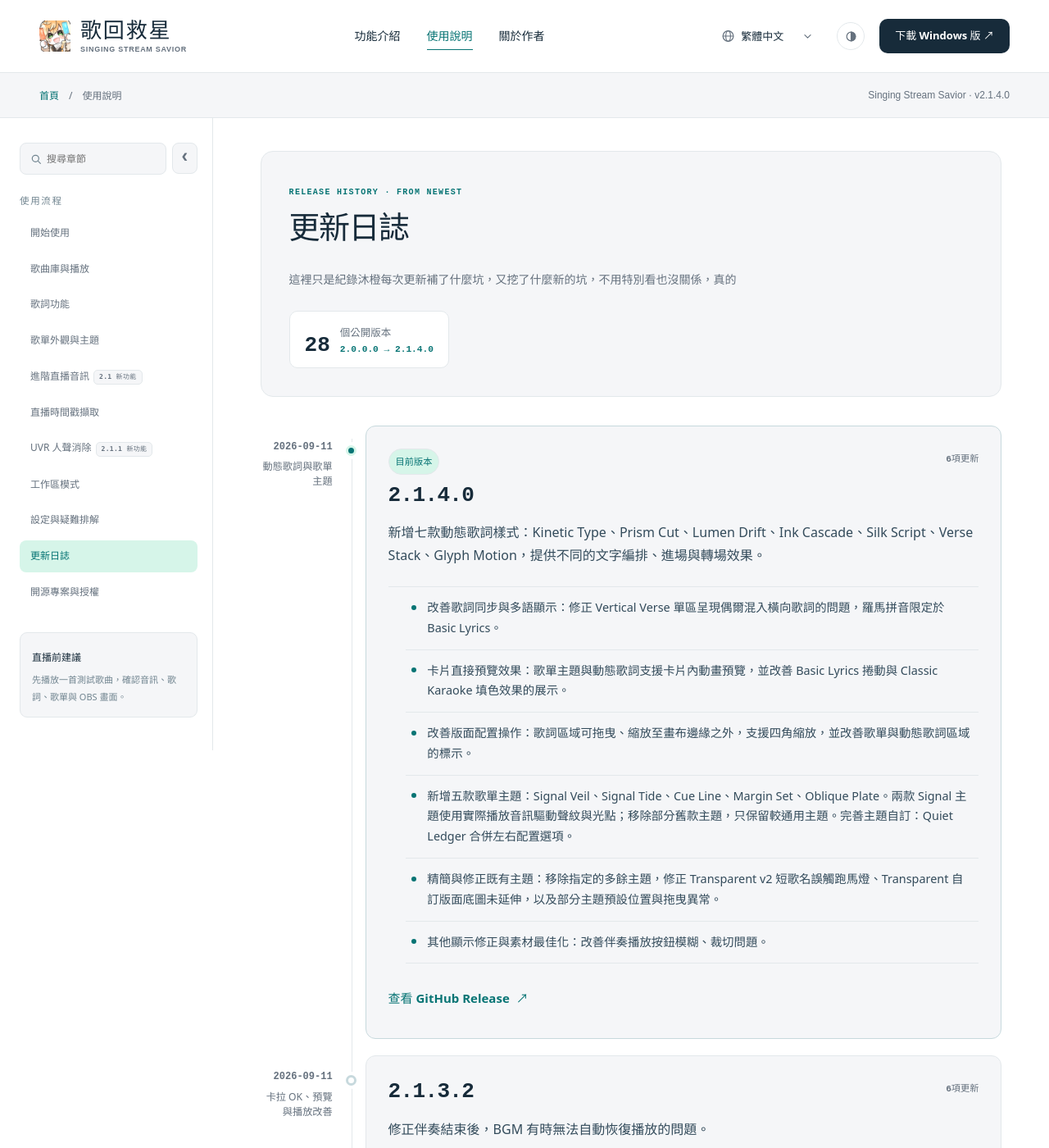
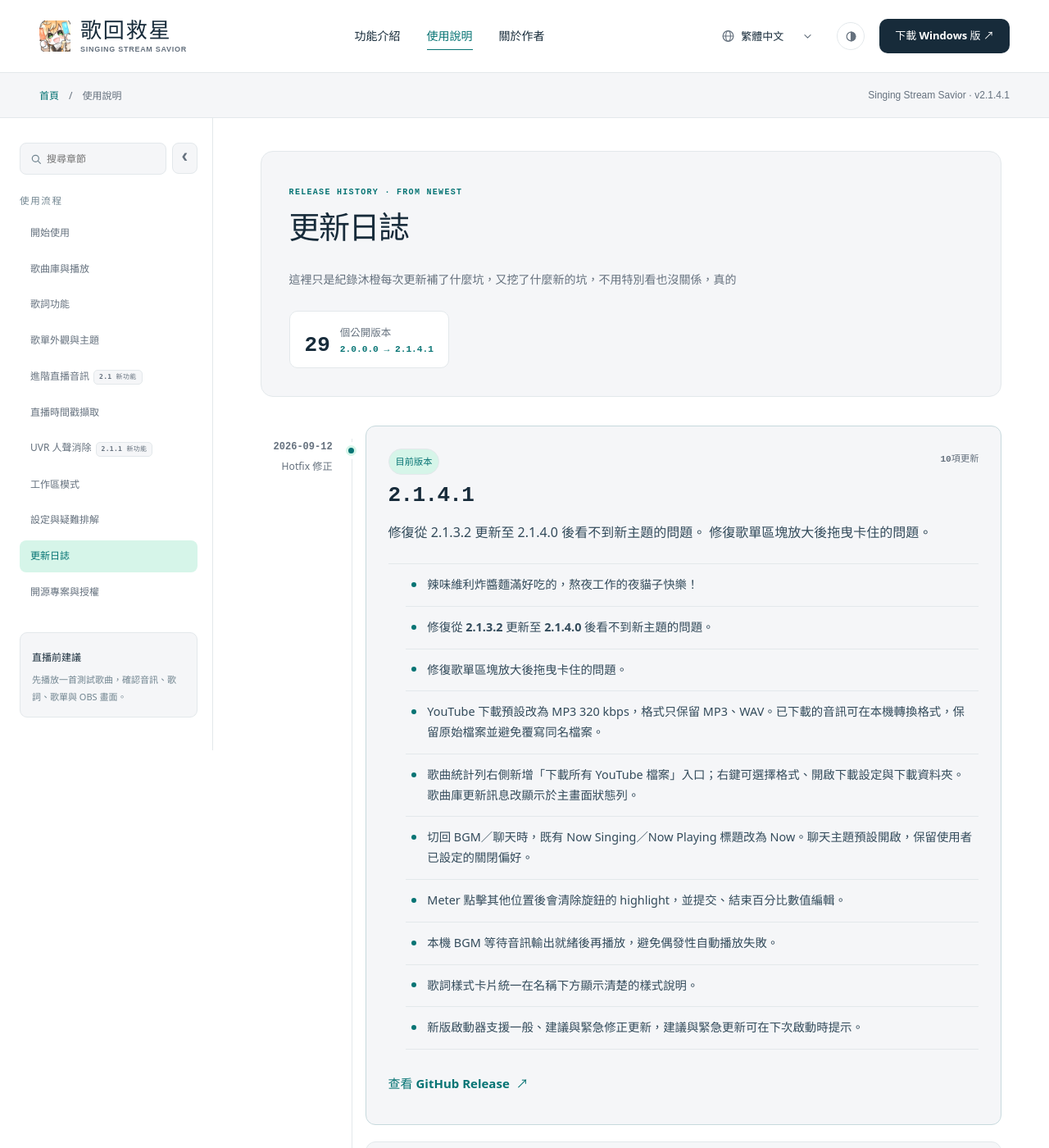
Before and after one commit to NoonIsAwesome/Singing-Stream-Savior-Manual, a Jekyll site: the page built from changelog.md, in a window 1280 px wide and 1400 px high. Shown: the whole window at 82% size. Built offline with Jekyll 4.4.1, drawn with Linux system fonts in a browser that asks for light colours.

Commit message:
Document 2.1.4.1 hotfix with highlighted release notes

```diff
--- a/_data/release-2-1-4-0.yml
+++ b/_data/release-2-1-4-0.yml
@@ -1,7 +1,7 @@
 release:
   version: "2.1.4.0"
   date: "2026-09-11"
-  latest: true
+  latest: false
   type:
     en: "Animated lyrics and playlist themes"
     zh-TW: "動態歌詞與歌單主題"
--- /dev/null
+++ b/_data/release-2-1-4-1.yml
@@ -0,0 +1,95 @@
+release:
+  version: "2.1.4.1"
+  date: "2026-09-12"
+  latest: true
+  type:
+    en: "Hotfix update"
+    zh-TW: "Hotfix 修正"
+    zh-CN: "Hotfix 修复"
+    ja: "Hotfix 修正"
+    ko: "Hotfix 수정"
+  release_url: "https://github.com/NoonIsAwesome/Singing-Stream-Savior-Updates/releases/tag/v2.1.4.1"
+  summary:
+    en: "Fixes missing new themes after updating from 2.1.3.2 to 2.1.4.0. Fixes enlarged playlist blocks getting stuck when dragged."
+    zh-TW: "修復從 2.1.3.2 更新至 2.1.4.0 後看不到新主題的問題。 修復歌單區塊放大後拖曳卡住的問題。"
+    zh-CN: "修复从 2.1.3.2 更新至 2.1.4.0 后看不到新主题的问题。 修复歌单区块放大后拖动卡住的问题。"
+    ja: "2.1.3.2 から 2.1.4.0 への更新後に新しいテーマが表示されない問題を修正します。 拡大した曲リストのブロックをドラッグすると動かなくなる問題を修正します。"
+    ko: "2.1.3.2에서 2.1.4.0으로 업데이트한 후 새 테마가 표시되지 않는 문제를 수정합니다. 재생목록 블록을 확대한 후 드래그할 때 멈추는 문제를 수정합니다."
+  items:
+    en:
+      - The spicy Weili fried sauce noodles are seriously delicious—the night owls working late are in for a treat!
+      - "Fixes missing new themes after updating from 2.1.3.2 to 2.1.4.0."
+      - "Fixes enlarged playlist blocks getting stuck when dragged."
+      - "Defaults YouTube downloads to MP3 320 kbps and keeps only MP3 and WAV. Downloaded audio can be converted locally while preserving originals and avoiding same-name overwrites."
+      - "Adds a Download all YouTube files entry beside song statistics; right-click to choose format, open download settings, or open the download folder. Library update messages now appear in the main status bar."
+      - "When returning to BGM or chat, Now Singing / Now Playing becomes Now. Chat themes are enabled by default while existing disabled preferences are preserved."
+      - "Clicking elsewhere clears the Meter knob highlight and commits and ends percentage editing."
+      - "Waits for audio output readiness before playing local BGM to avoid occasional autoplay failures."
+      - "Lyrics style cards now consistently show a clear style description below the name."
+      - "The new launcher supports normal, recommended, and emergency hotfix updates; recommended and emergency updates can prompt at next launch."
+    zh-TW:
+      - 辣味維利炸醬麵滿好吃的，熬夜工作的夜貓子快樂！
+      - "修復從 2.1.3.2 更新至 2.1.4.0 後看不到新主題的問題。"
+      - "修復歌單區塊放大後拖曳卡住的問題。"
+      - "YouTube 下載預設改為 MP3 320 kbps，格式只保留 MP3、WAV。已下載的音訊可在本機轉換格式，保留原始檔案並避免覆寫同名檔案。"
+      - "歌曲統計列右側新增「下載所有 YouTube 檔案」入口；右鍵可選擇格式、開啟下載設定與下載資料夾。歌曲庫更新訊息改顯示於主畫面狀態列。"
+      - "切回 BGM／聊天時，既有 Now Singing／Now Playing 標題改為 Now。聊天主題預設開啟，保留使用者已設定的關閉偏好。"
+      - "Meter 點擊其他位置後會清除旋鈕的 highlight，並提交、結束百分比數值編輯。"
+      - "本機 BGM 等待音訊輸出就緒後再播放，避免偶發性自動播放失敗。"
+      - "歌詞樣式卡片統一在名稱下方顯示清楚的樣式說明。"
+      - "新版啟動器支援一般、建議與緊急修正更新，建議與緊急更新可在下次啟動時提示。"
+    zh-CN:
+      - 辣味维利炸酱面真的很好吃，熬夜工作的夜猫子快乐！
+      - "修复从 2.1.3.2 更新至 2.1.4.0 后看不到新主题的问题。"
+      - "修复歌单区块放大后拖动卡住的问题。"
+      - "YouTube 下载默认改为 MP3 320 kbps，格式只保留 MP3、WAV。已下载的音频可在本地转换格式，保留原始文件并避免覆盖同名文件。"
+      - "歌曲统计行右侧新增“下载所有 YouTube 文件”入口；右键可选择格式、打开下载设置与下载文件夹。歌曲库更新消息改在主界面状态栏显示。"
+      - "切回 BGM／聊天时，现有 Now Singing／Now Playing 标题改为 Now。聊天主题默认启用，保留用户已设置的关闭偏好。"
+      - "Meter 点击其他位置后会清除旋钮高亮，并提交、结束百分比数值编辑。"
+      - "本地 BGM 等待音频输出就绪后再播放，避免偶发的自动播放失败。"
+      - "歌词样式卡片统一在名称下方显示清晰的样式说明。"
+      - "新版启动器支持常规、建议与紧急修复更新，建议与紧急更新可在下次启动时提示。"
+    ja:
+      - 辛口維力炸醤麺はとてもおいしく、夜更かしで働く夜型さんも幸せです！
+      - "2.1.3.2 から 2.1.4.0 への更新後に新しいテーマが表示されない問題を修正します。"
+      - "拡大した曲リストのブロックをドラッグすると動かなくなる問題を修正します。"
+      - "YouTube ダウンロードの既定形式を MP3 320 kbps に変更し、MP3 と WAV のみに整理します。ダウンロード済み音声はローカルで変換でき、元のファイルを保持して同名ファイルの上書きを防ぎます。"
+      - "曲数表示の右側に「すべての YouTube ファイルをダウンロード」を追加します。右クリックで形式、ダウンロード設定、保存先フォルダーを選べます。ライブラリ更新はメイン画面のステータスバーに表示します。"
+      - "BGM／雑談に戻ると Now Singing／Now Playing の見出しを Now に変更します。雑談テーマは既定で有効にし、無効に設定済みの場合は保持します。"
+      - "別の場所をクリックすると Meter ノブの強調表示を解除し、パーセント値を確定して編集を終了します。"
+      - "ローカル BGM は音声出力の準備完了を待ってから再生し、まれな自動再生失敗を防ぎます。"
+      - "歌詞スタイルカードでは、名前の下に分かりやすいスタイル説明を統一して表示します。"
+      - "新しいランチャーは通常・推奨・緊急修正の更新に対応し、推奨更新と緊急修正は次回起動時に通知できます。"
+    ko:
+      - 매운 웨이리 짜장라면은 정말 맛있어요. 늦게까지 일하는 올빼미들에게 작은 행복입니다!
+      - "2.1.3.2에서 2.1.4.0으로 업데이트한 후 새 테마가 표시되지 않는 문제를 수정합니다."
+      - "재생목록 블록을 확대한 후 드래그할 때 멈추는 문제를 수정합니다."
+      - "YouTube 다운로드 기본 형식을 MP3 320 kbps로 변경하고 MP3와 WAV만 제공합니다. 다운로드한 오디오는 로컬에서 변환할 수 있으며 원본을 보존하고 같은 이름의 파일을 덮어쓰지 않습니다."
+      - "곡 통계 오른쪽에 모든 YouTube 파일 다운로드 기능을 추가합니다. 오른쪽 클릭으로 형식, 다운로드 설정, 저장 폴더를 선택할 수 있으며 라이브러리 업데이트 메시지는 메인 화면 상태 표시줄에 표시합니다."
+      - "BGM／대화로 돌아가면 Now Singing／Now Playing 제목을 Now로 바꿉니다. 대화 테마는 기본 활성화하며 기존의 끄기 설정은 유지합니다."
+      - "다른 곳을 클릭하면 Meter 노브 강조를 지우고 백분율 값을 적용한 뒤 편집을 종료합니다."
+      - "로컬 BGM은 오디오 출력 준비 후 재생하여 간헐적인 자동 재생 실패를 방지합니다."
+      - "가사 스타일 카드에 이름 아래 명확한 스타일 설명을 일관되게 표시합니다."
+      - "새 런처는 일반·권장·긴급 수정 업데이트를 지원하며 권장 및 긴급 업데이트는 다음 실행 시 알릴 수 있습니다."
+
+  emphasizedItems:
+    en:
+      - "The spicy Weili fried sauce noodles are seriously delicious—the night owls working late are in for a treat!"
+      - "Fixes missing new themes after updating from 2.1.3.2 to 2.1.4.0."
+      - "Fixes enlarged playlist blocks getting stuck when dragged."
+    zh-TW:
+      - "辣味維利炸醬麵滿好吃的，熬夜工作的夜貓子快樂！"
+      - "修復從 2.1.3.2 更新至 2.1.4.0 後看不到新主題的問題。"
+      - "修復歌單區塊放大後拖曳卡住的問題。"
+    zh-CN:
+      - "辣味维利炸酱面真的很好吃，熬夜工作的夜猫子快乐！"
+      - "修复从 2.1.3.2 更新至 2.1.4.0 后看不到新主题的问题。"
+      - "修复歌单区块放大后拖动卡住的问题。"
+    ja:
+      - "辛口維力炸醤麺はとてもおいしく、夜更かしで働く夜型さんも幸せです！"
+      - "2.1.3.2 から 2.1.4.0 への更新後に新しいテーマが表示されない問題を修正します。"
+      - "拡大した曲リストのブロックをドラッグすると動かなくなる問題を修正します。"
+    ko:
+      - "매운 웨이리 짜장라면은 정말 맛있어요. 늦게까지 일하는 올빼미들에게 작은 행복입니다!"
+      - "2.1.3.2에서 2.1.4.0으로 업데이트한 후 새 테마가 표시되지 않는 문제를 수정합니다."
+      - "재생목록 블록을 확대한 후 드래그할 때 멈추는 문제를 수정합니다."
--- a/_data/resources.yml
+++ b/_data/resources.yml
@@ -1,12 +1,12 @@
 # 發布正式檔案後，只要更新這裡的連結與版本即可。
 software:
-  version: "2.1.4.0"
-  launcher_version: "1.2.0.5"
-  download_url: "https://github.com/NoonIsAwesome/Singing-Stream-Savior-Updates/releases/download/v2.1.4.0/Singing.Stream.Savior.2.1.4.0.zip"
-  release_url: "https://github.com/NoonIsAwesome/Singing-Stream-Savior-Updates/releases/tag/v2.1.4.0"
-  file_size: "821 MB"
-  sha256: "445a5b1e4c99432de0717aac3a179718669a4da49c33b4b3fd577257e78477bf"
-  updated_at: "2026-09-11"
+  version: "2.1.4.1"
+  launcher_version: "1.2.0.6"
+  download_url: "https://github.com/NoonIsAwesome/Singing-Stream-Savior-Updates/releases/download/v2.1.4.1/Singing.Stream.Savior.2.1.4.1.zip"
+  release_url: "https://github.com/NoonIsAwesome/Singing-Stream-Savior-Updates/releases/tag/v2.1.4.1"
+  file_size: "821.2 MB"
+  sha256: "8d62d0d77c3feecc8b7487641ac7cdbf22f4e10688db1e71cf234ce9dfcaf1f1"
+  updated_at: "2026-09-12"
 
 support:
   ecpay_url: "https://p.ecpay.com.tw/3604623"
--- a/_includes/changelog-page.html
+++ b/_includes/changelog-page.html
@@ -1,5 +1,6 @@
 {% assign current_lang = page.lang | default: site.lang | default: 'zh-TW' %}
-{% assign current_release = site.data["release-2-1-4-0"].release %}
+{% assign current_release = site.data["release-2-1-4-1"].release %}
+{% assign previous_product_release_2140 = site.data["release-2-1-4-0"].release %}
 {% assign previous_patch_release = site.data["release-2-1-3-2"].release %}
 {% assign older_patch_release = site.data["release-2-1-3-1"].release %}
 {% assign previous_product_release = site.data["release-2-1-3-0"].release %}
@@ -14,7 +15,7 @@
 {% assign previous_feature_release = site.data["release-2-1-0-1"].release %}
 {% assign previous_major_release = site.data["release-2-1-0-0"].release %}
 {% assign releases = site.data.releases.releases %}
-{% assign release_count = releases | size | plus: 14 %}
+{% assign release_count = releases | size | plus: 15 %}
 {% if current_lang == 'zh-TW' %}
   {% assign content_lang = 'zh-TW' %}
   {% assign eyebrow = 'RELEASE HISTORY · FROM NEWEST' %}
@@ -70,6 +71,7 @@
 
 <section class="release-timeline" aria-label="{{ title }}">
   {% include release-entry.html release=current_release content_lang=content_lang latest_label=latest_label release_link=release_link items_label=items_label %}
+  {% include release-entry.html release=previous_product_release_2140 content_lang=content_lang latest_label=latest_label release_link=release_link items_label=items_label %}
   {% include release-entry.html release=previous_patch_release content_lang=content_lang latest_label=latest_label release_link=release_link items_label=items_label %}
   {% include release-entry.html release=older_patch_release content_lang=content_lang latest_label=latest_label release_link=release_link items_label=items_label %}
   {% include release-entry.html release=previous_product_release content_lang=content_lang latest_label=latest_label release_link=release_link items_label=items_label %}
--- a/_includes/release-entry.html
+++ b/_includes/release-entry.html
@@ -22,8 +22,9 @@
     </header>
     <p class="release-entry__summary">{{ localized_summary }}</p>
     <ul class="release-entry__items">
+      {% assign localized_emphasis = release.emphasizedItems[content_lang] | default: release.emphasizedItems.en %}
       {% for item in localized_items %}
-        <li>{{ item }}</li>
+        <li>{% if localized_emphasis contains item %}<strong>{{ item }}</strong>{% else %}{{ item }}{% endif %}</li>
       {% endfor %}
     </ul>
     <a class="release-entry__link" href="{{ release.release_url }}" rel="noopener">
```
